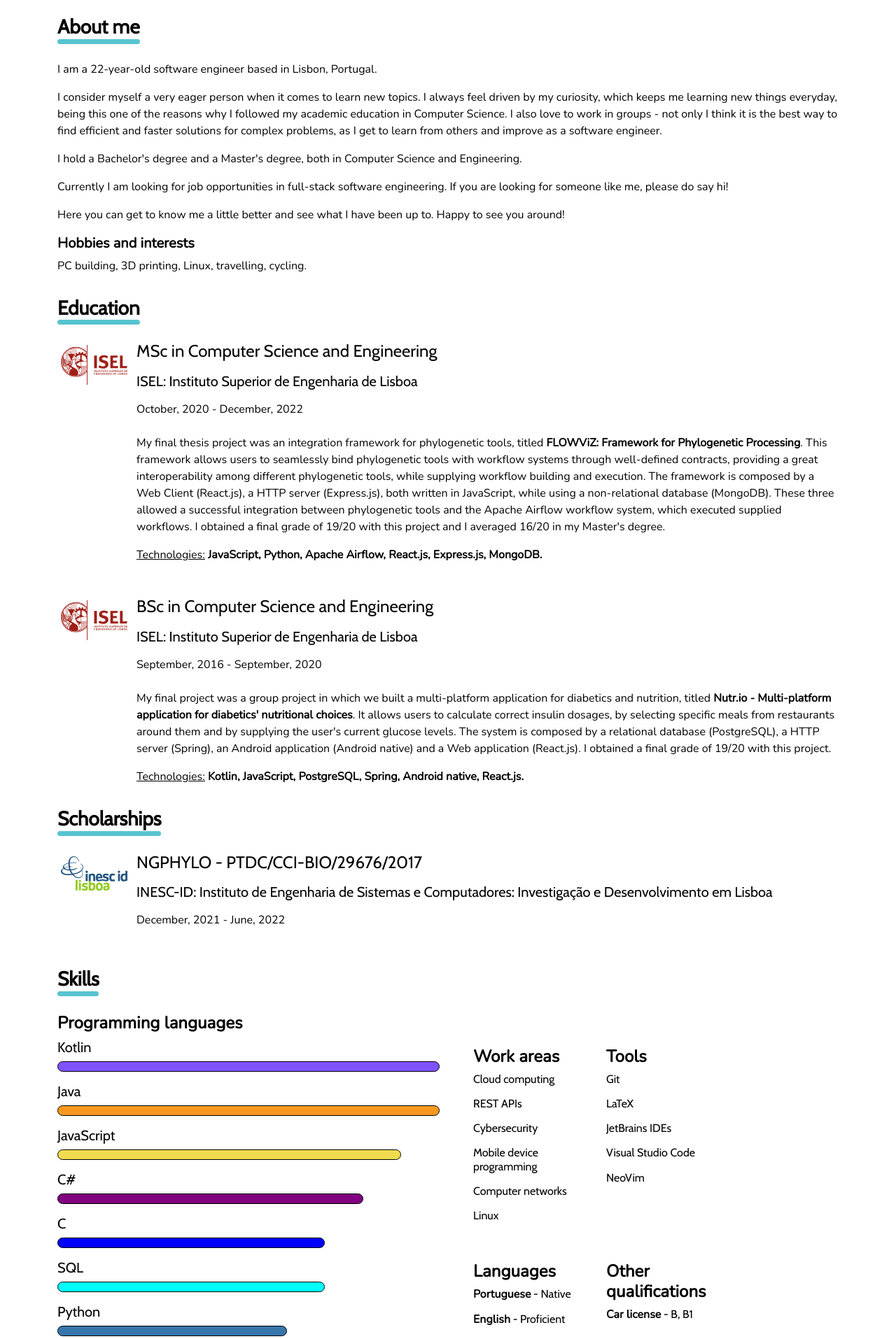
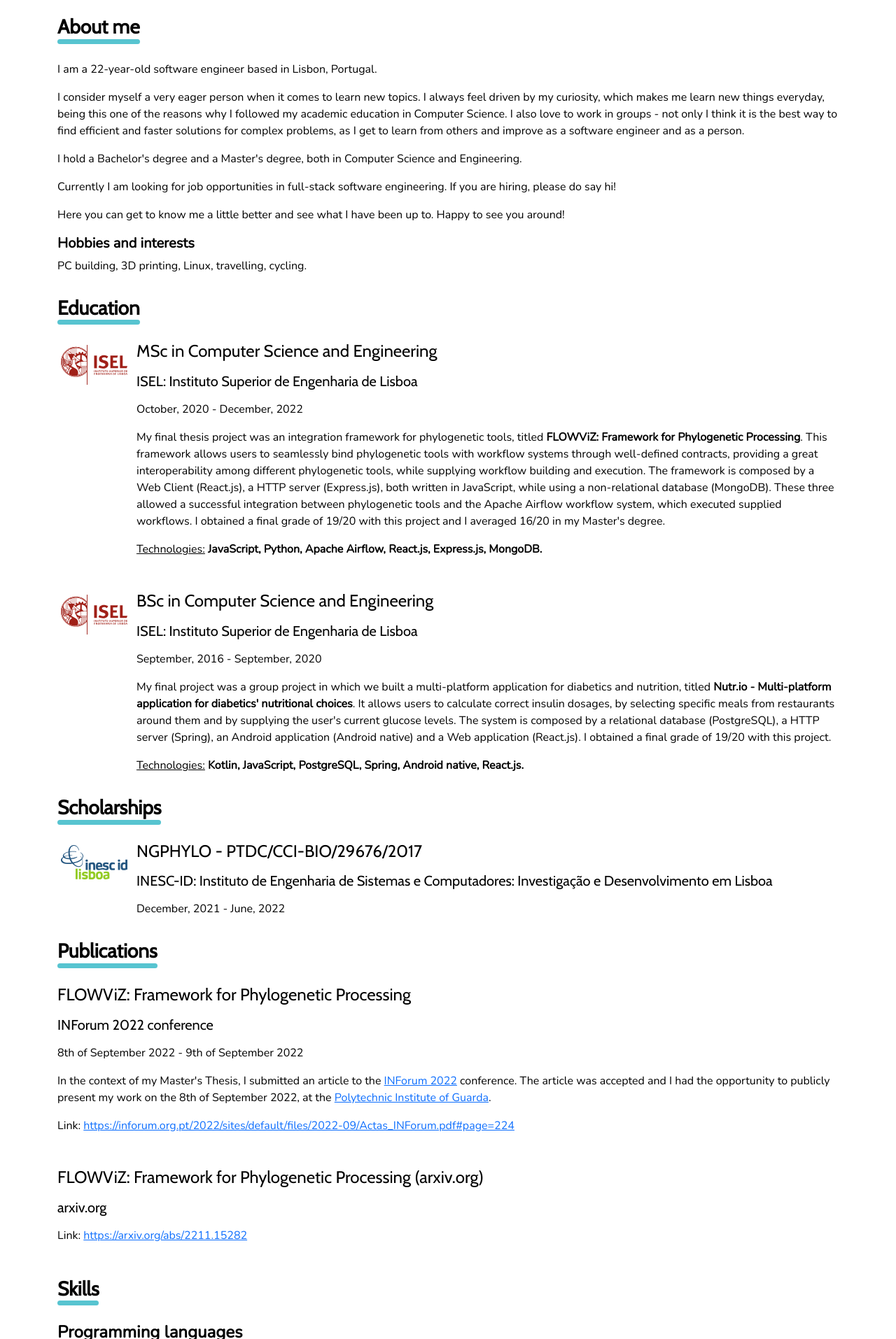
Before and after one commit to mig07/my-portfolio, a React (Create React App) app: page / in a window 1280 px wide. Shown: the part 266-2180 px from the top of the page at 70% size. Built offline with nearby package versions, Linux system fonts and the light colour scheme.

Commit message:
Added publications section, updated text and section item component

```diff
--- a/src/components/Navbar.js
+++ b/src/components/Navbar.js
@@ -1,5 +1,5 @@
 import React from "react";
-import { Button, Container } from "react-bootstrap";
+import { Container } from "react-bootstrap";
 import Nav from "react-bootstrap/Nav";
 import Navbar from "react-bootstrap/Navbar";
 import { Link } from "react-router-dom";
--- a/src/components/SectionItem.js
+++ b/src/components/SectionItem.js
@@ -1,19 +1,12 @@
 import { Stack } from "react-bootstrap";
 
-export default function SectionItem({
-  icon,
-  duration,
-  title,
-  subtitle,
-  description,
-}) {
+export default function SectionItem({ icon, title, subtitle, description }) {
   return (
     <Stack direction="horizontal" gap={2}>
       {icon}
       <Stack gap={2}>
         <h4>{title}</h4>
         <h5>{subtitle}</h5>
-        <p>{duration}</p>
         <p>{description}</p>
       </Stack>
     </Stack>
--- a/src/pages/Home.js
+++ b/src/pages/Home.js
@@ -5,6 +5,7 @@ import Hero from "../sections/Hero";
 import Education from "../sections/Education";
 import Scholarships from "../sections/Scholarships";
 import Skills from "../sections/Skills";
+import Publications from "../sections/Publications";
 
 export default function Home() {
   return (
@@ -13,6 +14,7 @@ export default function Home() {
       <About />
       <Education />
       <Scholarships />
+      <Publications />
       <Skills />
     </Stack>
   );
--- a/src/sections/AboutMe.js
+++ b/src/sections/AboutMe.js
@@ -3,7 +3,7 @@ import Section from "../components/Section";
 
 export default function About() {
   // Get years of age from birthday date (mm/dd/yyyy)
-  const getAge = (dateOfBirth) => {
+  const getYearsOfAge = (dateOfBirth) => {
     const birthDayDate = new Date(dateOfBirth);
     const monthDiff = Date.now() - birthDayDate.getTime();
     const monthDiffDate = new Date(monthDiff);
@@ -15,17 +15,17 @@ export default function About() {
     <Section title="About me">
       <div>
         <p>
-          I am a {getAge("07/07/1998")}-year-old software engineer based in
-          Lisbon, Portugal.
+          I am a {getYearsOfAge("07/07/1998")}-year-old software engineer based
+          in Lisbon, Portugal.
         </p>
         <p>
           I consider myself a very eager person when it comes to learn new
-          topics. I always feel driven by my curiosity, which keeps me learning
-          new things everyday, being this one of the reasons why I followed my
+          topics. I always feel driven by my curiosity, which makes me learn new
+          things everyday, being this one of the reasons why I followed my
           academic education in Computer Science. I also love to work in groups
           - not only I think it is the best way to find efficient and faster
           solutions for complex problems, as I get to learn from others and
-          improve as a software engineer.
+          improve as a software engineer and as a person.
         </p>
         <p>
           I hold a Bachelor's degree and a Master's degree, both in Computer
@@ -33,7 +33,7 @@ export default function About() {
         </p>
         <p>
           Currently I am looking for job opportunities in full-stack software
-          engineering. If you are looking for someone like me, please do say hi!
+          engineering. If you are hiring, please do say hi!
         </p>
         <p>
           Here you can get to know me a little better and see what I have been
--- a/src/sections/Education.js
+++ b/src/sections/Education.js
@@ -1,8 +1,8 @@
 import React from "react";
 import { Stack } from "react-bootstrap";
+import Section from "../components/Section";
 import SectionItem from "../components/SectionItem";
 import SectionItemIcon from "../components/SectionItemIcon";
-import Section from "../components/Section";
 import IselIcon from "../imgs/isel.svg";
 
 export default function Bio() {
@@ -17,11 +17,11 @@ export default function Bio() {
       <Stack gap={3} style={{ alignItems: "center" }}>
         <SectionItem
           icon={<IselBioIcon />}
-          duration={"October, 2020 - December, 2022"}
           title={"MSc in Computer Science and Engineering"}
           subtitle={"ISEL: Instituto Superior de Engenharia de Lisboa"}
           description={
             <>
+              <p>October, 2020 - December, 2022</p>
               <p>
                 My final thesis project was an integration framework for
                 phylogenetic tools, titled{" "}
@@ -50,11 +50,11 @@ export default function Bio() {
         />
         <SectionItem
           icon={<IselBioIcon />}
-          duration={"September, 2016 - September, 2020"}
           title={"BSc in Computer Science and Engineering"}
           subtitle={"ISEL: Instituto Superior de Engenharia de Lisboa"}
           description={
             <>
+              <p>September, 2016 - September, 2020</p>
               <p>
                 My final project was a group project in which we built a
                 multi-platform application for diabetics and nutrition, titled{" "}
--- /dev/null
+++ b/src/sections/Publications.js
@@ -0,0 +1,47 @@
+import Section from "../components/Section";
+import SectionItem from "../components/SectionItem";
+
+export default function Publications() {
+  return (
+    <Section title={"Publications"}>
+      <SectionItem
+        title={"FLOWViZ: Framework for Phylogenetic Processing"}
+        subtitle={"INForum 2022 conference"}
+        description={
+          <>
+            <p>8th of September 2022 - 9th of September 2022</p>
+            <p>
+              In the context of my Master's Thesis, I submitted an article to
+              the{" "}
+              <a href="https://inforum.org.pt/2022/index.html">INForum 2022</a>{" "}
+              conference. The article was accepted and I had the opportunity to
+              publicly present my work on the 8th of September 2022, at the{" "}
+              <a href="http://politecnicoguarda.pt/">
+                Polytechnic Institute of Guarda
+              </a>
+              .
+            </p>
+            <p>
+              Link:{" "}
+              <a href="https://inforum.org.pt/2022/sites/default/files/2022-09/Actas_INForum.pdf#page=224">
+                https://inforum.org.pt/2022/sites/default/files/2022-09/Actas_INForum.pdf#page=224
+              </a>
+            </p>
+          </>
+        }
+      />
+      <SectionItem
+        title={"FLOWViZ: Framework for Phylogenetic Processing (arxiv.org)"}
+        subtitle={"arxiv.org"}
+        description={
+          <p>
+            Link:{" "}
+            <a href="https://arxiv.org/abs/2211.15282">
+              https://arxiv.org/abs/2211.15282
+            </a>
+          </p>
+        }
+      />
+    </Section>
+  );
+}
--- a/src/sections/Scholarships.js
+++ b/src/sections/Scholarships.js
@@ -3,7 +3,7 @@ import SectionItem from "../components/SectionItem";
 import SectionItemIcon from "../components/SectionItemIcon";
 import InescIcon from "../imgs/INESC-ID.svg";
 
-export default function Career() {
+export default function Scholarships() {
   return (
     <Section title={"Scholarships"}>
       <SectionItem
@@ -18,7 +18,7 @@ export default function Career() {
         subtitle={
           "INESC-ID: Instituto de Engenharia de Sistemas e Computadores: Investigação e Desenvolvimento em Lisboa"
         }
-        duration={"December, 2021 - June, 2022"}
+        description={"December, 2021 - June, 2022"}
       />
     </Section>
   );
```
